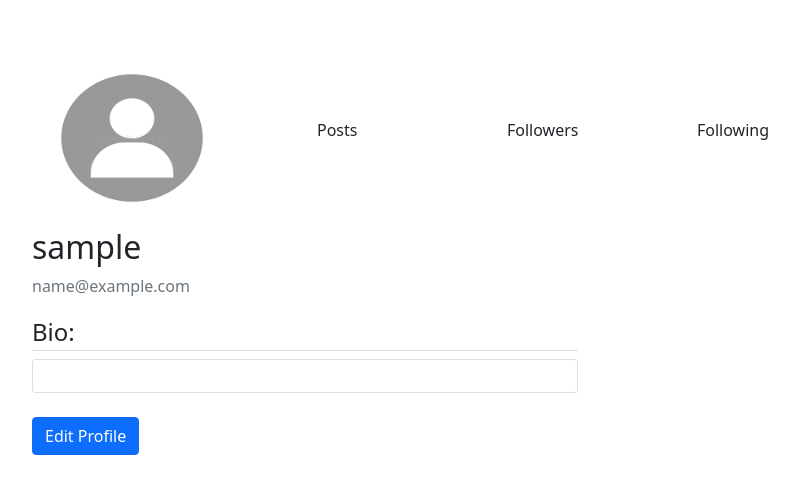
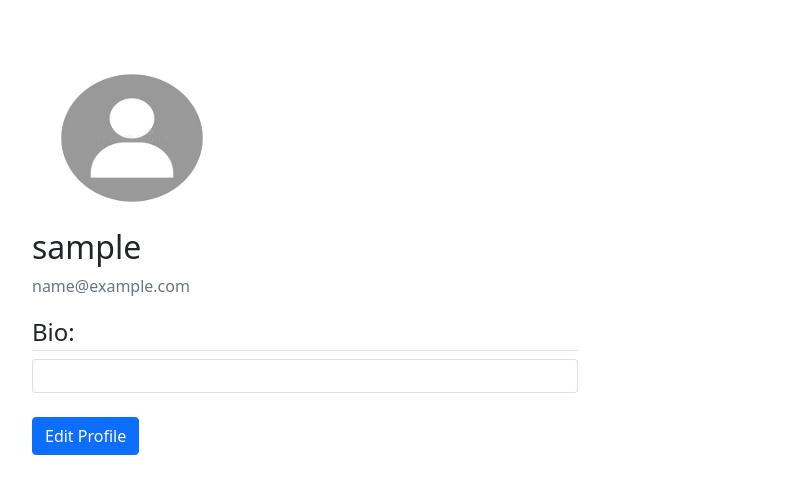
Before and after one commit to NyawiraWachira/Insta-Clone, a Django app: page /profile/ in a window 1280 px wide. Shown: the top 494 px of the page, without its empty margins (50-849 px from the left). Run offline with Django 4.2, Linux system fonts and the light colour scheme; the visitor is signed in with stand-in values (Sample User, id 1); data that the repository does not hold is empty; some web fonts are replaced.

Commit message:
Styling.

```diff
--- a/insta/templates/profile.html
+++ b/insta/templates/profile.html
@@ -32,18 +32,14 @@
     </div>
     <div class="container mt-5">
       <div class="row">
-    <div class="col-3">
+        <div class="col-6">
           <img style=" border-radius: 50%; width: 200px; height: 180px;" src="{{user.profile.profile_photo.url}}" alt="">
             <div class="media-body">
               <h2 class="account-heading">{{ user.username }}</h2>
               <p class="text-secondary">{{ user.email }}</p>
             </div>
         </div>
-    <div class="col-2" style="margin-top:70px;">Posts</div>
-      <div class="col-2" style="margin-top:70px;">Followers</div>
-        <div class="col-2"style="margin-top:70px;">Following</div>
       </div>
-
         <div class="row">
           <div class="col-6">
             <legend class="border-bottom">Bio:</legend>
@@ -61,10 +57,10 @@
         {% for post in posts %}
         <div class="col-md-4 mb-3">
             <div class="card">
-                <img src="{{post.picture.url}}" class="card-img-top" alt="...">
+              <a href="{% url 'postdetails' post.id %}"><img src="{{post.picture.url}}" style="height: 230px;" class="card-img-top" alt="..."></a>
                 <div class="card-body">
-                  <a href="{% url 'postlike' post.id %}"><span class="material-icons" style="color:crimson;">favorite</span></a>
-                  <span class="material-symbols-outlined" >comment</span></a>
+                  <span class="material-icons" style="color:crimson;">favorite</span>
+                  <span class="material-symbols-outlined" >comment</span>
                   <span class="material-symbols-outlined" >arrow_outward</span>
                   <p class="card-text">{{post.caption}}</p>
                   <p style="text-decoration:none;">{% for tag in post.tags.all %}<a href="">#{{ tag }}</a>{% endfor %}</p>
--- a/insta/urls.py
+++ b/insta/urls.py
@@ -12,7 +12,7 @@ urlpatterns=[
     path('home/',views.home, name='home'),
     path('post/',views.post, name='post'),
     path('<uuid:post_id>/',views.PostDetails, name='postdetails'),
-   path('<uuid:post_id>/like', views.like, name='postlike'),
+    path('<uuid:post_id>/like', views.like, name='postlike'),
 ]
 
 if settings.DEBUG:
--- a/insta/views.py
+++ b/insta/views.py
@@ -9,7 +9,7 @@ from .models import Post, Stream,Profile, Tag, Likes,Comment,Follow
 from django.template import loader
 from django.db import transaction
 from django.contrib.auth.models import User
-from django.urls import reverse,resolve
+from django.urls import reverse
 from django.http import HttpResponse, HttpResponseRedirect
 
 
@@ -20,22 +20,15 @@ def profile(request):
 
     posts = Post.objects.all()
 
-
-    return render(request, 'profile.html', {'posts': posts})
+    return render(request, 'profile.html', {'posts': posts,})
 
 
 @login_required
 def home(request):
     user=request.user
-    posts= Stream.objects.filter(user=user)
+    posts = Post.objects.all()
 
-    group_ids = []
-
-    for post in posts:
-        group_ids.append(post.post_id)
-
-
-    post_items = Post.objects.filter(id__in=group_ids).all().order_by('-posted')
+    post_items = Post.objects.all().order_by('-posted')
 
     template=loader.get_template('home.html')
 
@@ -194,26 +187,3 @@ def PostDetails(request, post_id):
 	}
 
 	return HttpResponse(template.render(context, request))
-
-@login_required
-def follow(request, username, option):
-	following = get_object_or_404(User, username=username)
-
-	try:
-		f, created = Follow.objects.get_or_create(follower=request.user, following=following)
-
-		if int(option) == 0:
-			f.delete()
-			Stream.objects.filter(following=following, user=request.user).all().delete()
-		else:
-			posts = Post.objects.all().filter(user=following)[:25]
-
-			with transaction.atomic():
-			 	for post in posts:
-			 		stream = Stream(post=post, user=request.user, date=post.posted, following=following)
-			 		stream.save()
-
-
-		return HttpResponseRedirect(reverse('profile', args=[username]))
-	except User.DoesNotExist:
-		return HttpResponseRedirect(reverse('profile', args=[username]))
```
Also changed, not shown: insta/templates/navbar.html (added, +36 -0 lines), insta/migrations/0018_profile_username.py (added), insta/migrations/0019_remove_profile_username.py (added), insta/signals.py (line endings or trailing spaces), static/media/profile_pics/wallp8.jpeg (added), static/media/user_3/bikeimg5_eywxoJA.jpg (added). Lines whose indentation alone changed are shown as unchanged.
